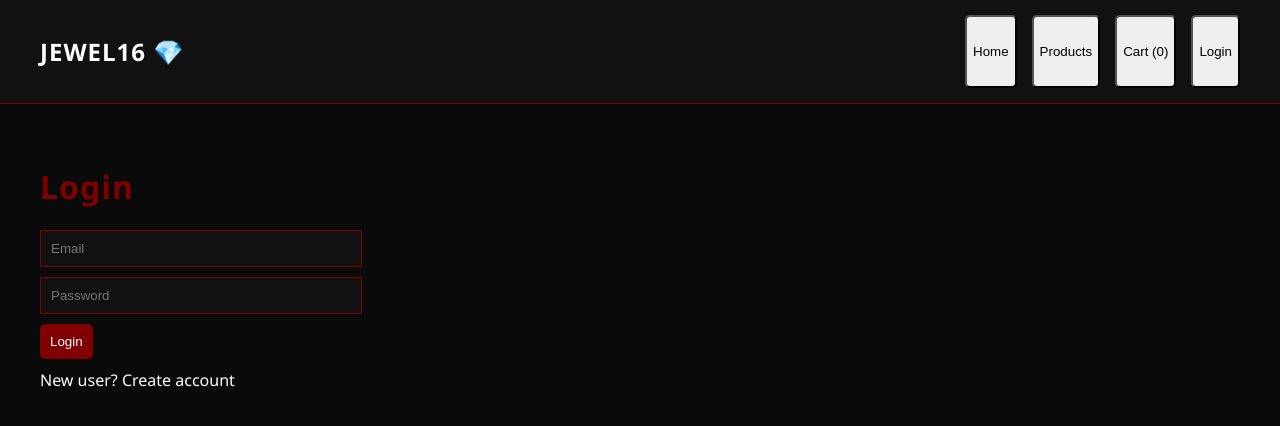
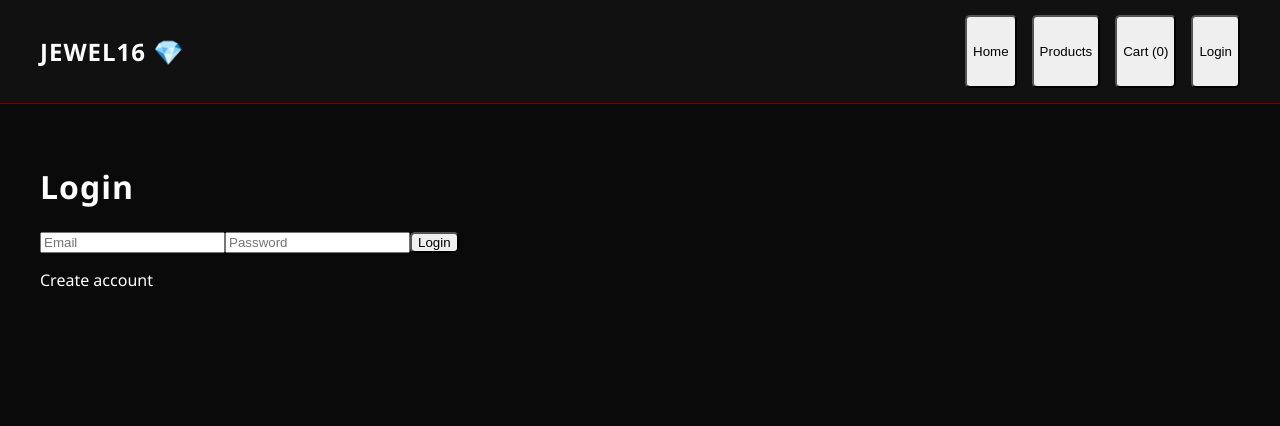
Before and after one commit to mithzz2006-a11y/jewel16-website, a React (Vite) app: page / in a window 1280 px wide. Both pictures are taken after a click on the button "Login". Shown: the top 426 px of the page. Built offline with nearby package versions, Linux system fonts and the light colour scheme; no server answers.

Commit message:
Update auth.jsx

```diff
--- a/src/pages/auth.jsx
+++ b/src/pages/auth.jsx
@@ -19,76 +19,32 @@ export default function Auth({ setPage }) {
     try {
       if (isLogin) {
         await signInWithEmailAndPassword(auth, email, password);
-        alert("Login successful ✅");
+        alert("Login successful");
       } else {
         await createUserWithEmailAndPassword(auth, email, password);
-        alert("Account created ✅");
+        alert("Account created");
       }
 
       setPage("home");
-
     } catch (err) {
-      console.error("AUTH ERROR:", err);
       alert(err.message);
     }
   };
 
   return (
-    <div style={container}>
-      <h1 style={{ color: "maroon" }}>
-        {isLogin ? "Login" : "Create Account"}
-      </h1>
+    <div style={{ padding: "40px", color: "white", background: "#0a0a0a" }}>
+      <h1>{isLogin ? "Login" : "Signup"}</h1>
 
-      <input
-        placeholder="Email"
-        onChange={(e) => setEmail(e.target.value)}
-        style={input}
-      />
+      <input placeholder="Email" onChange={(e) => setEmail(e.target.value)} />
+      <input type="password" placeholder="Password" onChange={(e) => setPassword(e.target.value)} />
 
-      <input
-        type="password"
-        placeholder="Password"
-        onChange={(e) => setPassword(e.target.value)}
-        style={input}
-      />
-
-      <button onClick={handleAuth} style={btn}>
+      <button onClick={handleAuth}>
         {isLogin ? "Login" : "Signup"}
       </button>
 
-      <p
-        style={{ marginTop: "10px", cursor: "pointer" }}
-        onClick={() => setIsLogin(!isLogin)}
-      >
-        {isLogin
-          ? "New user? Create account"
-          : "Already have account? Login"}
+      <p onClick={() => setIsLogin(!isLogin)}>
+        {isLogin ? "Create account" : "Already have account?"}
       </p>
     </div>
   );
 }
-
-const container = {
-  padding: "40px",
-  background: "#0a0a0a",
-  color: "white",
-  minHeight: "100vh"
-};
-
-const input = {
-  display: "block",
-  width: "300px",
-  padding: "10px",
-  marginBottom: "10px",
-  background: "#111",
-  color: "white",
-  border: "1px solid maroon"
-};
-
-const btn = {
-  padding: "10px",
-  background: "maroon",
-  color: "white",
-  border: "none",
-  cursor: "pointer"
-};
```
